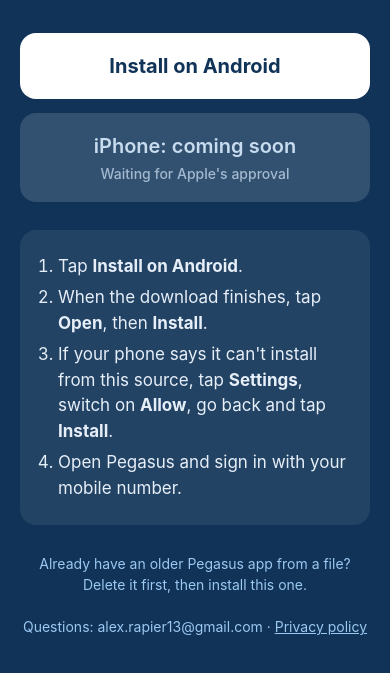
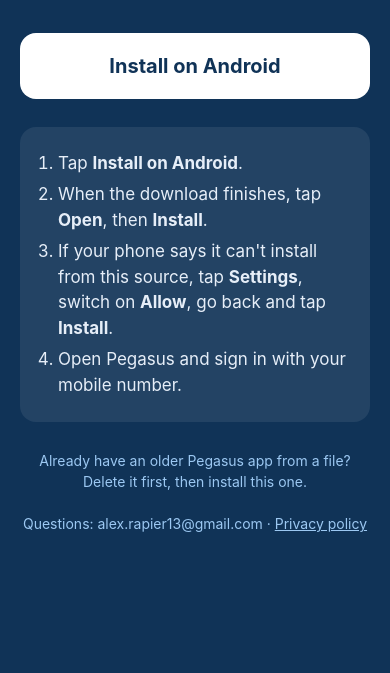
Before and after one commit to Rapier97/pegasus-legal, a plain HTML site: page install.html in a window 390 px wide. Shown: the part 237-910 px from the top of the page. After the commit the page ends 844 px from the top, so only its background shows below. Drawn offline with Linux system fonts and the light colour scheme.

Commit message:
Install page: remove iPhone button

```diff
--- a/install.html
+++ b/install.html
@@ -19,7 +19,6 @@ li{margin:6px 0}
 <p class="sub">Adventure Breaks staff app</p>
 
 <a class="btn" href="https://github.com/Rapier97/pegasus-legal/releases/download/android-v1.0.0-5/pegasus.apk">Install on Android</a>
-<a class="btn soon" href="#">iPhone: coming soon<small>Waiting for Apple's approval</small></a>
 
 <ol>
 <li>Tap <strong>Install on Android</strong>.</li>
```
